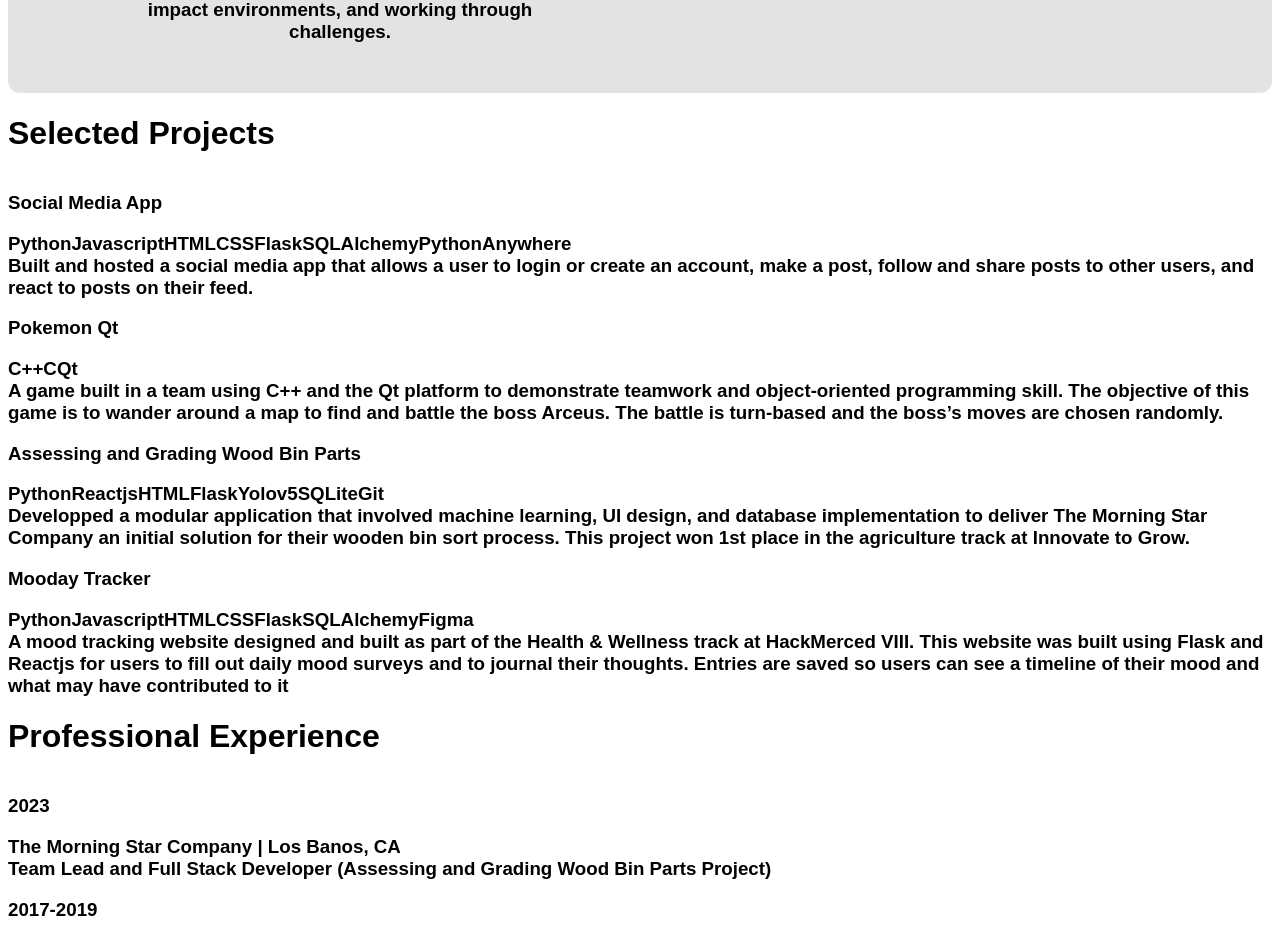
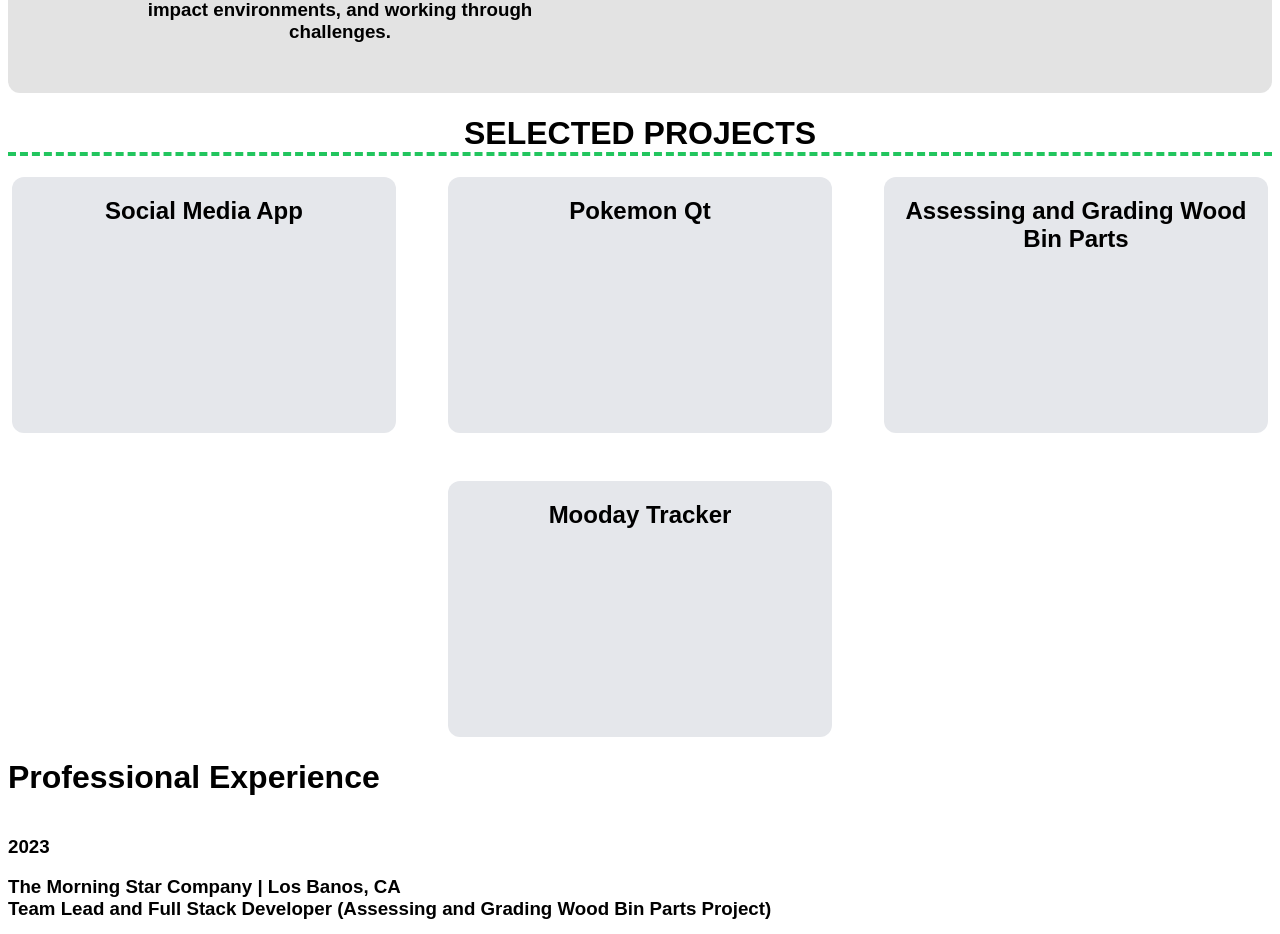
Before and after one commit to ynotdoan/ynotdoan.github.io, a React (Vite) app in the folder site/: page / in a window 1280 px wide. Shown: the part 1188-2122 px from the top of the page. Built offline with nearby package versions, Linux system fonts and the light colour scheme.

Commit message:
Created project boxes

```diff
--- a/site/src/components/Projects.jsx
+++ b/site/src/components/Projects.jsx
@@ -3,21 +3,20 @@ import data from "../data/data.json"
 function Projects() {
   return (
     <>
-      <h1>Selected Projects</h1>
-      <div>
-        {Object.entries(data).length > 0 &&
-          Object.entries(data.proj).map(([key, value]) => {
-            return (
-              <div key={key}>
-                <h3 className="inline-block">{value.name}</h3>
-                <br />
-                <h3 className="inline">{value.tools}</h3>
-                <br />
-                <h3 className="inline">{value.desc}</h3>
-                <br />
-              </div>
-            )
-        })}
+      <div className="relative">
+        <h1 className="text-center border-0 border-b-4 border-dashed border-green-500">SELECTED PROJECTS</h1>
+        <div className="flex flex-wrap justify-evenly gap-12">
+
+          {Object.entries(data).length > 0 &&
+            Object.entries(data.proj).map(([k, v]) => {
+              return (
+                <div key={k} className="bg-gray-200 w-[24rem] h-[16rem] rounded-xl">
+                  <h2 className="text-center">{v.name}</h2>
+                </div>
+              )
+            })}
+
+        </div>
       </div>
     </>
   )
```
